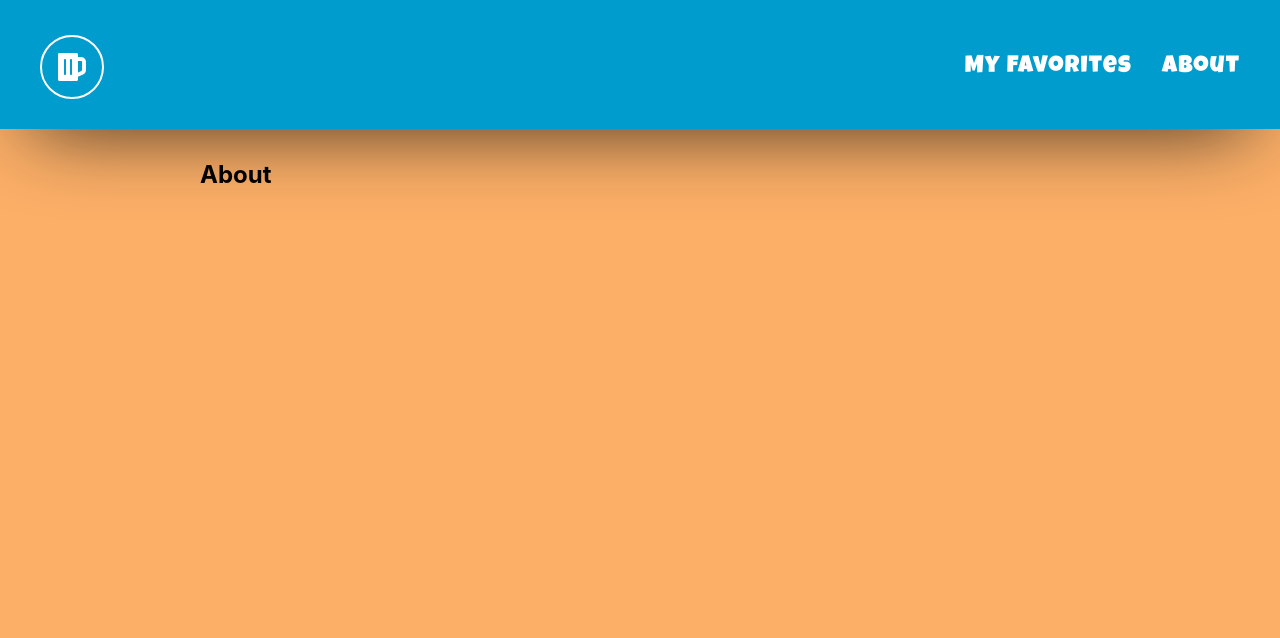
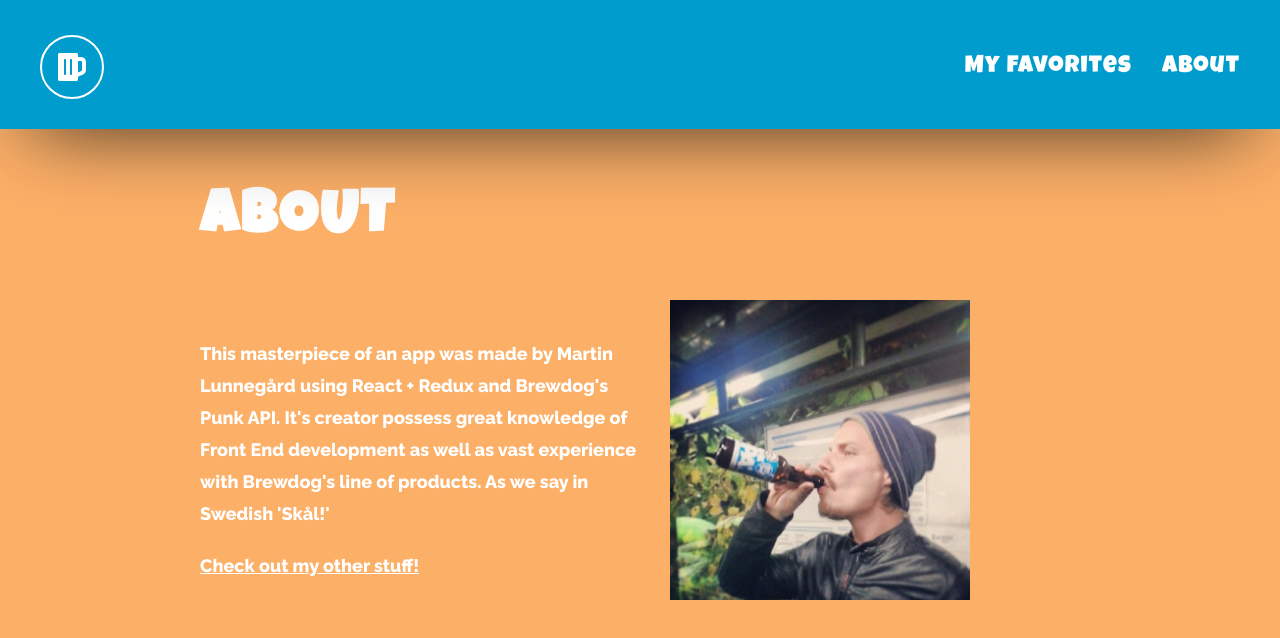
Before and after one commit to martinlunnegard/amazing-beer-app, a React (Create React App) app: page /about in a window 1280 px wide. Shown: the top 638 px of the page. Built offline with nearby package versions, Linux system fonts and the light colour scheme.

Commit message:
Refactored, getting close to done now

```diff
--- a/package.json
+++ b/package.json
@@ -13,6 +13,7 @@
     "react-redux": "^7.2.1",
     "react-router-dom": "^5.2.0",
     "react-scripts": "3.1.1",
+    "react-transition-group": "^4.4.1",
     "redux": "^4.0.5"
   },
   "scripts": {
--- a/src/components/Results/Results.js
+++ b/src/components/Results/Results.js
@@ -12,6 +12,7 @@
   const indexOfLastItem = currentPage * itemsPerPage;
   const indexOfFirstItem = indexOfLastItem - itemsPerPage;
   const currentItems = beerList.slice(indexOfFirstItem, indexOfLastItem);
+  const totalItems = Object.keys(beerList).length;
 
   const paginate = (pageNumber) => {
     setCurrentPage(pageNumber);
@@ -19,14 +20,20 @@
 
   return (
     <div className={styles.searchResults}>
-      { Object.keys(currentItems).map(key =>
-        <Beer beer={currentItems[key]} key={currentItems[key].id} />
-      )}
-      <Pagination
-        itemsPerPage={itemsPerPage}
-        totalItems={Object.keys(beerList).length}
-        paginate={paginate}
-      />
+
+      {currentItems.length >= 1
+        ? Object.keys(currentItems).map(key =>
+          <Beer beer={currentItems[key]} key={currentItems[key].id} />
+        )
+        : <div className={styles.noResults}>No results, please try again</div>
+      }
+
+      {totalItems > 5 &&
+        <Pagination
+          itemsPerPage={itemsPerPage}
+          totalItems={totalItems}
+          paginate={paginate}
+      />}
     </div>
   )
 
--- a/src/components/Results/Results.module.css
+++ b/src/components/Results/Results.module.css
@@ -75,3 +75,10 @@
 	color: #009CCD;
 	font-size: 16px;
 }
+
+.noResults {
+	color: #ffffff;
+  font-family: 'Raleway', sans-serif;
+	font-size: 18px;
+	font-weight: bold;
+}
--- a/src/pages/About/About.js
+++ b/src/pages/About/About.js
@@ -1,9 +1,18 @@
 import React from 'react';
+import profile from '../../assets/martin-brewdog.jpg'
+import styles from './About.module.css';
 
 const About = () => {
   return (
-    <div>
-      <h2>About</h2>
+    <div className={styles.container}>
+      <h2 className={styles.aboutHeader}>About</h2>
+      <div className={styles.aboutFlex}>
+        <div className={styles.aboutInnerFlex}>
+          <div className={styles.aboutInfo}>This masterpiece of an app was made by Martin Lunnegård using React + Redux and Brewdog's Punk API. It's creator possess great knowledge of Front End development as well as vast experience with Brewdog's line of products. As we say in Swedish 'Skål!'</div>
+          <a className={styles.aboutLink} target="_blank" rel="noopener noreferrer" href="https://martinlunnegard.se">Check out my other stuff!</a>
+        </div>
+        <img src={profile} alt="Martin Brewdog" className={styles.profileImg} />
+      </div>
     </div>
   );
 }
--- a/src/pages/About/About.module.css
+++ b/src/pages/About/About.module.css
@@ -0,0 +1,38 @@
+.container {
+  display: flex;
+  flex-direction: column;
+}
+
+.aboutHeader {
+  font-family: 'Luckiest Guy', cursive;
+  letter-spacing: 0.05em;
+  text-transform: uppercase;
+  color: #ffffff;
+  font-size: 60px;
+}
+
+.aboutFlex {
+  display: flex;
+}
+
+.aboutInnerFlex {
+  align-self: center;
+  width: 50%;
+  margin-right: 30px;
+}
+
+.aboutInfo,
+.aboutLink {
+  color: #ffffff;
+  font-family: 'Raleway', sans-serif;
+  font-weight: bold;
+  line-height: 32px;
+  margin-bottom: 20px;
+  font-size: 18px;
+}
+
+.profileImg {
+  height: 300px;
+  width: 300px;
+  margin-bottom: 20px;
+}
--- a/src/pages/Favorites/Favorites.js
+++ b/src/pages/Favorites/Favorites.js
@@ -1,7 +1,7 @@
 import React from 'react';
 import { useSelector, useDispatch } from 'react-redux';
 import { favoritesActions } from  '../../redux/actions'
-import { faSkullCrossbones } from "@fortawesome/free-solid-svg-icons";
+import { faSkullCrossbones, faHeart } from "@fortawesome/free-solid-svg-icons";
 import { FontAwesomeIcon } from "@fortawesome/react-fontawesome";
 import styles from './Favorites.module.css';
 
@@ -34,7 +34,7 @@
               <img className={styles.favoritesImg} src={data[key].image_url} alt={data[key].name} />
             </div>
           </div>
-          <button className={styles.btn} onClick={() => removeItem(data[key])}>
+          <button className={styles.removeBtn} onClick={() => removeItem(data[key])}>
             <FontAwesomeIcon icon={faSkullCrossbones} />
           </button>
         </div>
@@ -45,7 +45,11 @@
   return (
     <div>
       <h2 className={styles.favoritesHeader}>My Favorites:</h2>
-      { renderFavorites(favorites) }
+
+      {favorites.length >= 1
+        ? renderFavorites(favorites)
+        : <div className={styles.noFavorites}>No favorites! Tap the <FontAwesomeIcon icon={faHeart} /> icon to get started</div>
+      }
     </div>
   );
 }
--- a/src/pages/Favorites/Favorites.module.css
+++ b/src/pages/Favorites/Favorites.module.css
@@ -84,7 +84,7 @@
   cursor: pointer;
   outline: none;
   border-radius: 50%;
-  transition: all ease-in 200ms;
+  transition: all ease-in 250ms;
 }
 
 .removeBtn:hover {
@@ -92,3 +92,10 @@
   color: #ffffff;
   border: 2px solid #009CCD;
 }
+
+.noFavorites {
+  color: #ffffff;
+  font-family: 'Raleway', sans-serif;
+  font-size: 20px;
+  font-weight: bold;
+}
```
Also changed, not shown: src/assets/martin-brewdog.jpg (added), 1 other file (tests, documents, lock files or other folders).
